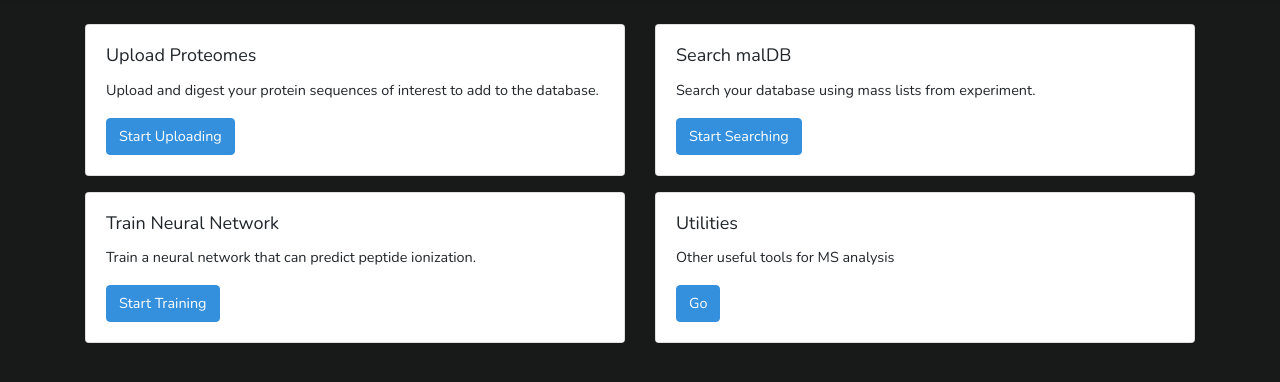
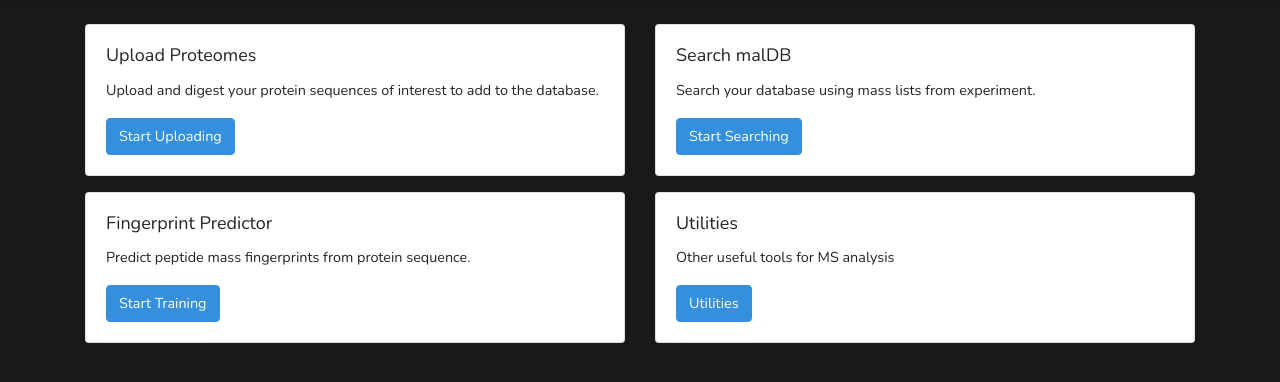
Before and after one commit to ostannick/maldb, a Laravel app: page / in a window 1280 px wide. Shown: the part 55-437 px from the top of the page. Run offline with Laravel 8, Linux system fonts and the light colour scheme; style sheets or scripts are compiled from the project's sources; some libraries are stand-ins or nearby versions.

Commit message:
Homepage utilities change

```diff
--- a/resources/views/home.blade.php
+++ b/resources/views/home.blade.php
@@ -30,8 +30,8 @@
             <div class="col-sm-6">
               <div class="card">
                 <div class="card-body">
-                  <h5 class="card-title">Train Neural Network</h5>
-                  <p class="card-text">Train a neural network that can predict peptide ionization.</p>
+                  <h5 class="card-title">Fingerprint Predictor</h5>
+                  <p class="card-text">Predict peptide mass fingerprints from protein sequence.</p>
                   <a href="#" class="btn btn-primary">Start Training</a>
                 </div>
               </div>
@@ -41,7 +41,7 @@
                 <div class="card-body">
                   <h5 class="card-title">Utilities</h5>
                   <p class="card-text">Other useful tools for MS analysis</p>
-                  <a href="#" class="btn btn-primary">Go</a>
+                  <a href="#" class="btn btn-primary">Utilities</a>
                 </div>
               </div>
             </div>
```
